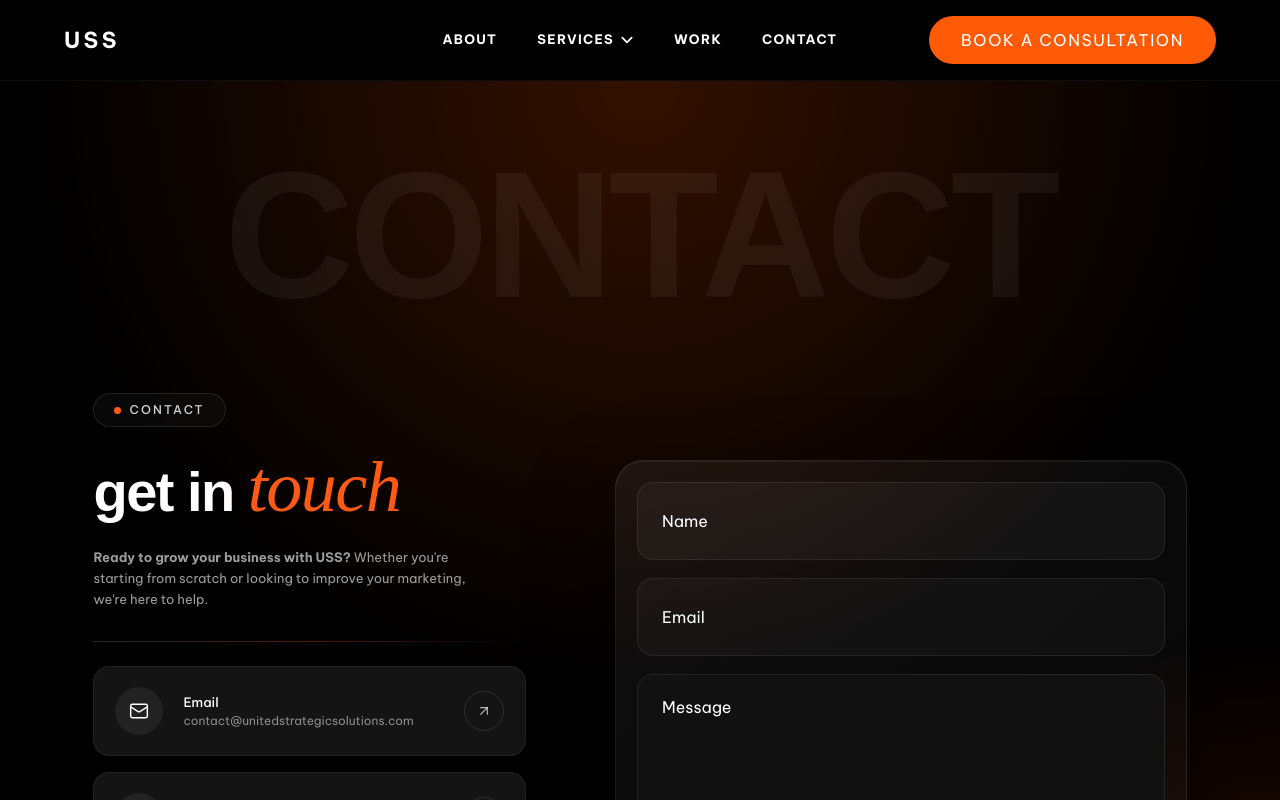
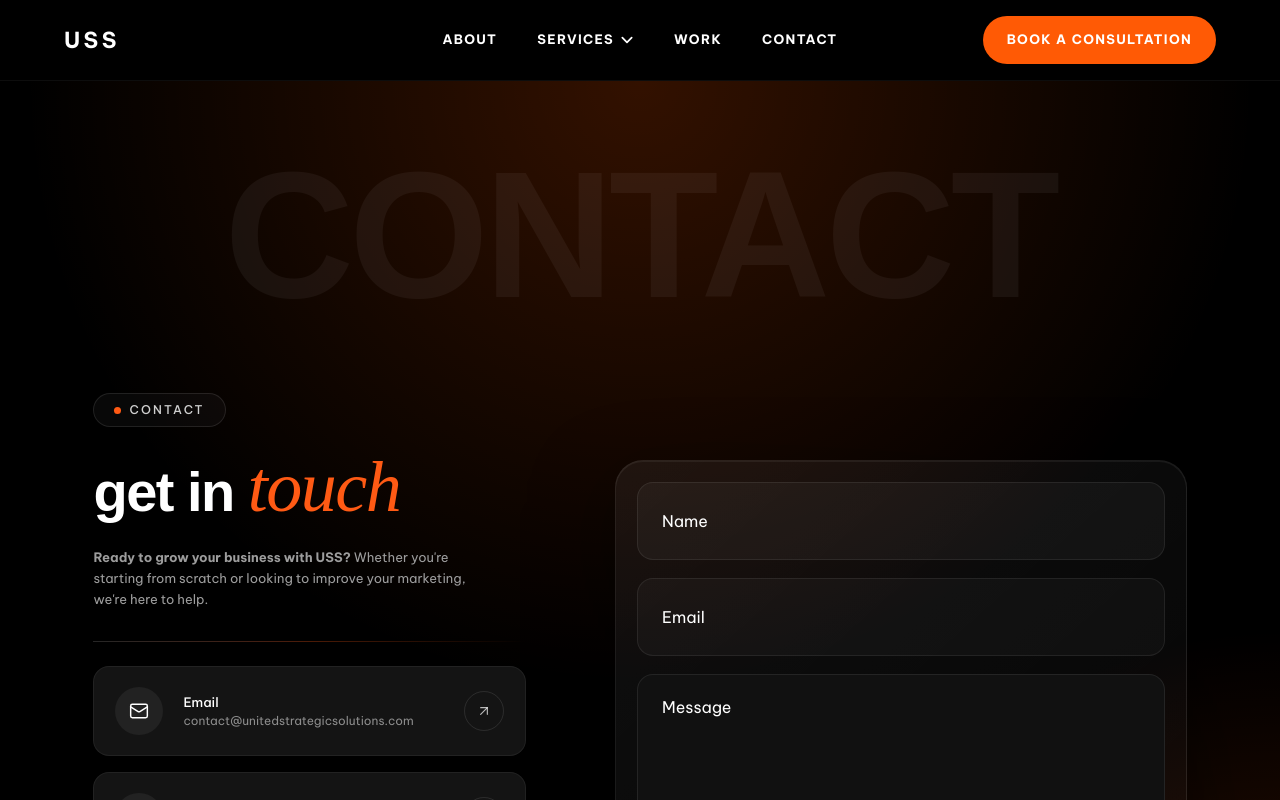
Before and after one commit to Aftab-Ahmed-Soomro/USS-web, a Next.js app: page /contact in a window 1280 px wide. Shown: the top 800 px of the page. Built offline with nearby package versions, Linux system fonts and the light colour scheme.

Commit message:
feat: implement projects page and associated navigation header component

```diff
--- a/app/components/Header.tsx
+++ b/app/components/Header.tsx
@@ -132,7 +132,7 @@ export function Header() {
                           key={service.href}
                           href={service.href}
                           onClick={() => setIsServicesOpen(false)}
-                          className="group flex items-center gap-2.5 rounded-lg px-3 py-2.5 text-[13px] tracking-[0.1em] font-bold uppercase text-white/70 transition-all duration-150 hover:bg-white/[0.06] hover:text-white"
+                          className="group flex items-center gap-2.5 rounded-lg px-3 py-2.5 text-[13px] tracking-[0.1em] font-bold uppercase text-white transition-all duration-150 hover:bg-white/[0.06] hover:text-white"
                         >
                           <span className="flex h-6 w-6 shrink-0 items-center justify-center rounded-md bg-white/5 text-[#ff6b1f] text-[10px] transition group-hover:bg-[#ff6b1f]/15">
                             ✦
@@ -202,10 +202,8 @@ export function Header() {
 
         {/* Desktop Right Action */}
         <div className="hidden md:flex md:w-auto md:flex-1 md:justify-end">
-          <Link href="/contact" passHref>
-            <Button className="h-[42px] cursor-pointer px-6 text-[13px] tracking-[0.1em] font-bold uppercase">
+          <Link className="h-[42px] inline-flex h-[48px] items-center justify-center rounded-full bg-[#ff5a05] cursor-pointer px-6 text-[13px] tracking-[0.1em] font-bold uppercase" href="/contact" passHref>
               Book a Consultation
-            </Button>
           </Link>
         </div>
 
--- a/app/projects/page.tsx
+++ b/app/projects/page.tsx
@@ -173,16 +173,16 @@ function ProjectsCta() {
         {/* CTA buttons — rise up last */}
         <FadeUp delay={0.4}>
           <div className="mt-12 flex flex-col items-center justify-center gap-4 sm:flex-row">
-            <button className="h-[40px] w-full sm:w-auto px-10 rounded-full bg-[#ff5500] text-[8px] font-bold sm:text-[13px] tracking-[0.52px] text-white transition-colors hover:bg-[#ff6b1f]">
-              Book a Call
+            <button className="h-[40px] w-full sm:w-auto cursor-pointer px-10 rounded-full bg-[#ff5500] text-[8px] font-bold sm:text-[13px] tracking-[0.52px] text-white transition-colors hover:bg-[#ff6b1f]">
+              Book a Consultation
             </button>
-            <button className="flex h-[40px] w-full sm:w-auto px-8 items-center justify-center gap-2 rounded-full border border-white bg-transparent text-[8px] font-bold sm:text-[13px] tracking-[0.52px] text-white transition-colors hover:bg-white/5">
+            {/* <button className="flex h-[40px] w-full sm:w-auto px-8 items-center justify-center gap-2 rounded-full border border-white bg-transparent text-[8px] font-bold sm:text-[13px] tracking-[0.52px] text-white transition-colors hover:bg-white/5">
               See How We Scale
               <svg width="16" height="16" viewBox="0 0 24 24" fill="none" stroke="currentColor" strokeWidth="2" strokeLinecap="round" strokeLinejoin="round" className="ml-1 opacity-80">
                 <path d="M5 12h14"></path>
                 <path d="m12 5 7 7-7 7"></path>
               </svg>
-            </button>
+            </button> */}
           </div>
         </FadeUp>
 
```
